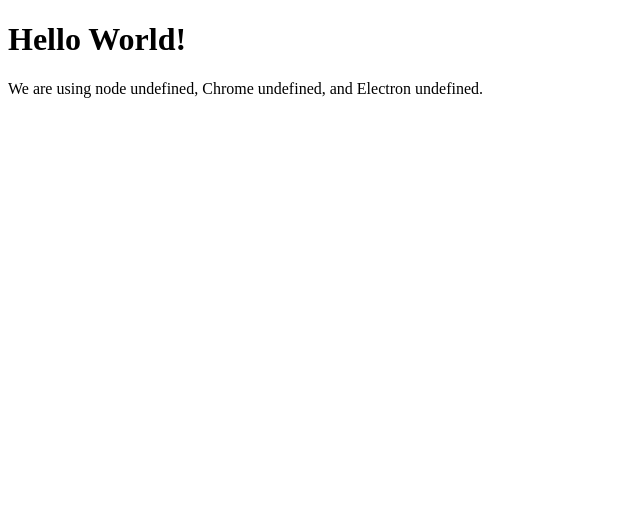
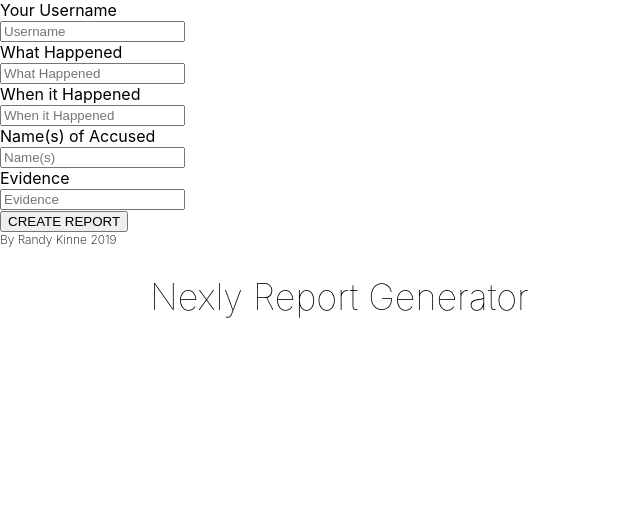
Before and after one commit to randykinne/nrg, an Electron app: page index.html in a window 800 px wide. Shown: the whole page, without its empty margins (0-640 px from the left). Drawn offline with Linux system fonts and the light colour scheme.

Commit message:
Add css, add buttons

```diff
--- a/index.html
+++ b/index.html
@@ -1,13 +1,48 @@
-<!DOCTYPE html>
+<!doctype html>
 <html>
     <head>
         <meta charset="UTF-8">
-        <title>Hello World!</title>
+        <title>Nexly Report Generator</title>
+        <link rel="stylesheet" href="main.css">
     </head>
+    <script>
+const electron = require('electron');
+const {electronSend} = electron;
+
+document.getElementById('report').onsubmit = e => {
+   e.preventDefault();
+   electronSend.send('name', document.getElementById('username').value);
+};
+</script>
     <body>
-        <h1>Hello World!</h1>
-        We are using node <script>document.write(process.versions.node)</script>,
-        Chrome <script>document.write(process.versions.chrome)</script>,
-        and Electron <script>document.write(process.versions.electron)</script>.
+        <div class="container">
+            <header>
+                <h1>Nexly Report Generator</h1>
+            </header>
+            <div class="container">
+            <section class="main">
+                <form id="report">
+                    <h4 class="username">Your Username</h4>
+                    <input id="username" class="form-control text-input" placeholder="Username">
+
+                    <h4 class="description">What Happened</h4>
+                    <input id="description" class="form-control text-input" placeholder="What Happened">
+
+                    <h4 class="time">When it Happened</h4>
+                    <input id="time" class="form-control text-input" placeholder="When it Happened">
+
+                    <h4 class="accused">Name(s) of Accused</h4>
+                    <input id="accused" class="form-control text-input" placeholder="Name(s)">
+
+                    <h4 class="evidence">Evidence</h4>
+                    <input id="evidence" class="form-control text-input" placeholder="Evidence">
+                </form>
+
+               <input type="button" onclick="generateReport" value="CREATE REPORT" />
+            </section>
+            </div>
+            <div>
+            <footer>By Randy Kinne 2019</footer>
+        </div>
     </body>
 </html>
--- /dev/null
+++ b/main.css
@@ -0,0 +1,49 @@
+html,
+body {
+    padding: 0;
+    margin: 0;
+}
+
+body {
+    font-family: -apple-system, 'Helvetica Neue', Helvetica, sans-serif;
+}
+
+header {
+    position: absolute;
+    width: 500px;
+    height: 250px;
+    top: 50%;
+    left: 50%;
+    margin-top: -125px;
+    margin-left: -250px;
+    text-align: left;
+}
+
+nexly {
+    font-weight: 400;
+}
+
+header h1 {
+    font-size: 36px;
+    font-weight: 100;
+    margin: 0;
+    padding: 0;
+}
+
+main {
+    text-align: center;
+    left: 25%;
+}
+
+h2, h3, h4, h5, h6 {
+    font-weight: 400;
+    margin: 0;
+    padding: 0;
+}
+
+footer {
+    font-size: 12px;
+    font-weight: 200;
+    margin: 0;
+    padding: 0;
+}
```
Also changed, not shown: main.js (+34 -15 lines), package.json (+9 -2 lines).
